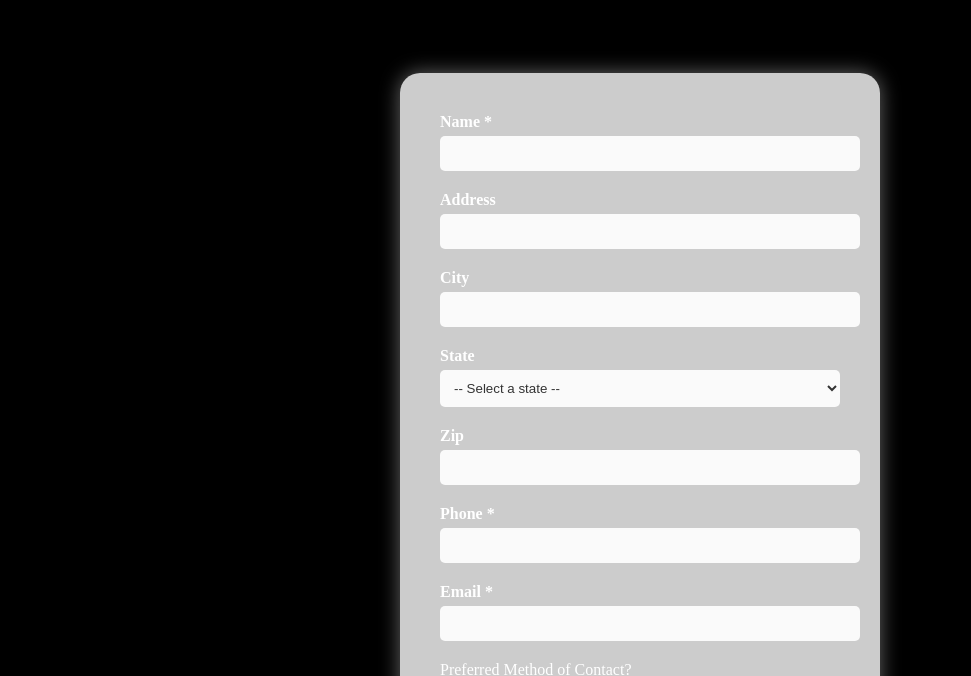
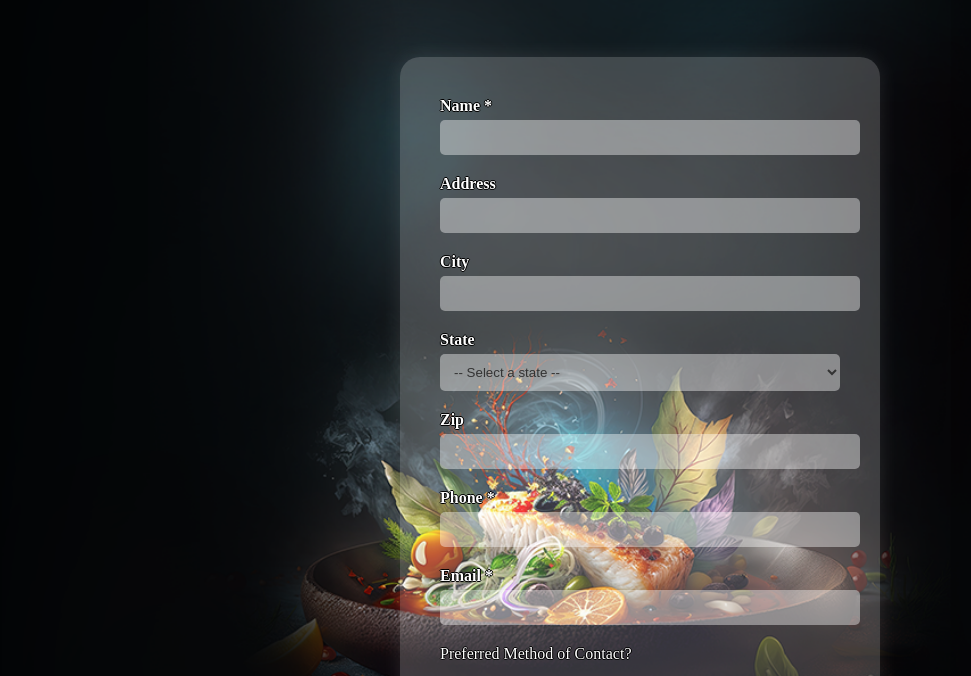
Before and after one commit to amsanc63/asanchez_final_WokAsianCuisine, a plain HTML site: page contactpage.html in a window 1280 px wide. Shown: the part 101-777 px from the top of the page, without its empty margins (0-971 px from the left). Drawn offline with Linux system fonts and the light colour scheme.

Commit message:
ContactUsPageFinalCommit

```diff
--- a/contactpage.css
+++ b/contactpage.css
@@ -1,31 +1,34 @@
 
 body {
     background-color: black;
-    background-image: url('ContactUsBg.png');
+    background-image: url('ContactUsBg copy.png');
     background-size: cover;
-    background-position: center top;
+    background-position: right 80% bottom 50%;
     color: white;
     margin: 0;
     padding: 0;
   }
-  /* Styles for the header go here */
+
   header {
     text-align: center;
     padding: 20px;
   }
   h1, h2 {
+    text-align:center;
     margin: 0;
+    font-family:'Trebuchet MS', 'Lucida Sans Unicode', 'Lucida Grande', 'Lucida Sans', Arial, sans-serif ;
   }
-  /* Styles for the form go here */
+
   form {
-    background-color: rgba(255, 255, 255, 0.8);
+    background-color: rgba(255, 255, 255, 0.2);
     border-radius: 20px;
     padding: 40px;
     max-width: 400px;
-    margin: 80px auto 40px auto;
-    box-shadow: 0 0 20px rgba(255, 255, 255, 0.4);
+    margin: 60px auto 40px auto;
+    box-shadow: 0 0 20px rgba(255, 255, 255, 0.1);
+    text-shadow: -1px 0 black, 0 1px black, 1px 0 black, 0 -1px black;
   }
-  /* Styles for form elements */
+
   input[type="text"],
   input[type="tel"],
   input[type="email"],
@@ -37,7 +40,7 @@ body {
     border-radius: 5px;
     border: none;
     margin-bottom: 20px;
-    background-color: rgba(255, 255, 255, 0.9);
+    background-color: rgba(255, 255, 255, 0.4);
     color: #333;
   }
   input[type="submit"] {
```
